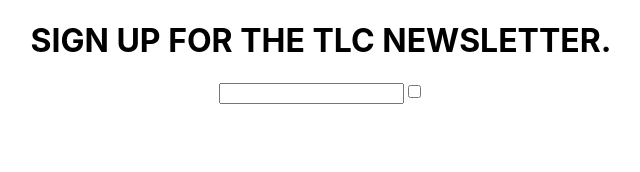
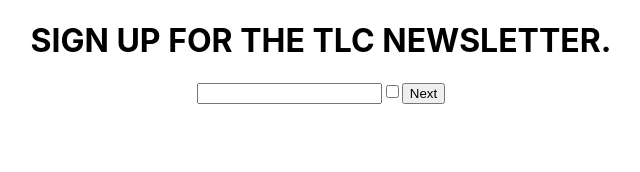
Before and after one commit to mrkutly/email-signup, a React (Create React App) app: page / in a window 1280 px wide. Shown: the top 172 px of the page, without its empty margins (319-959 px from the left). Built offline with nearby package versions, Linux system fonts and the light colour scheme.

Commit message:
add error handling for email and privacy policy

```diff
--- a/src/App.js
+++ b/src/App.js
@@ -4,11 +4,19 @@
 
 class App extends Component {
 
+  state = {
+    email: null,
+  }
+
+  setEmail(email) {
+    this.setState({ email })
+  }
+
   render() {
     return (
       <div className="App">
         <h1>SIGN UP FOR THE TLC NEWSLETTER.</h1>
-        <EmailForm />
+        <EmailForm setEmail={ (email) => this.setEmail(email) }/>
       </div>
     );
   }
--- a/src/EmailForm.js
+++ b/src/EmailForm.js
@@ -5,7 +5,8 @@
 
   state = {
     email: '',
-    privacyChecked: false
+    privacyChecked: false,
+    error: null
   }
 
   handleEmailChange = (e) => {
@@ -18,13 +19,47 @@
     })
   }
 
+  handleSubmit = (e) => {
+    e.preventDefault()
+
+    try {
+      this.emailIsValid()
+      this.privacyPolicyAccepted()
+
+      this.props.setEmail(this.state.email)
+    } catch(error) {
+      this.setState({ error })
+    }
+  }
+
+  emailIsValid = () => {
+    const regex = /[a-z0-9._%+-]+@[a-z0-9.-]+\.[a-z]{2,3}/
+
+    if (!regex.test(this.state.email)) {
+      throw new Error("Uh oh! That is not a valid email address.")
+    }
+  }
+
+  privacyPolicyAccepted = () => {
+    if (!this.state.privacyChecked) {
+      throw new Error("Please accept our Privacy Policy to continue.")
+    }
+  }
+
   render() {
-    const { email, privacyChecked } = this.state
+    const { email, privacyChecked, error } = this.state
     return (
-      <div className="email-form">
-        <input type="text" name="email" onChange={this.handleEmailChange} value={email} />
-        <input type="checkbox" name="privacyPolicy" onChange={this.handlePrivacyChange} checked={privacyChecked} />
-      </div>
+      <form className="email-form" onSubmit={ this.handleSubmit }>
+        <input type="text" name="email" onChange={ this.handleEmailChange } value={ email } />
+        <input type="checkbox" name="privacyPolicy" onChange={ this.handlePrivacyChange } checked={ privacyChecked } />
+        <button type="submit" className="next-btn" onSubmit={ this.handleSubmit }>Next</button>
+        {
+          !!error ?
+            <p className="error-message">{error.message}</p>
+          :
+            null
+        }
+      </form>
     )
   }
 }
```
Also changed, not shown: 1 other file (tests, documents, lock files or other folders).
